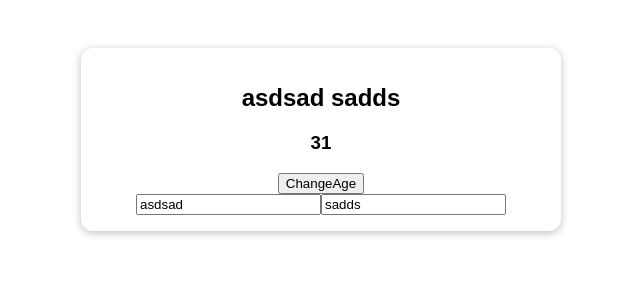
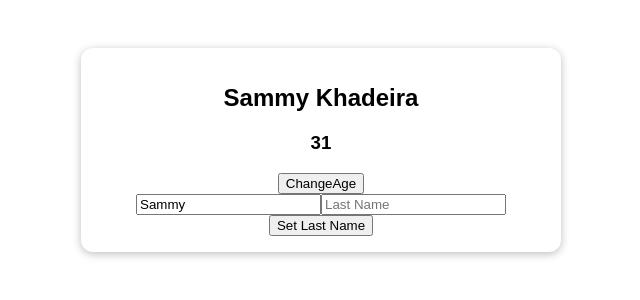
Before and after one commit to mad-sammy93/compAPI, a Vue app: page / in a window 1280 px wide. Shown: the top 300 px of the page, without its empty margins (319-959 px from the left). Built offline with nearby package versions, Linux system fonts and the light colour scheme; the HTML template or start-up script is replaced by a standard one.

Commit message:
295 Template refs

```diff
--- a/package.json
+++ b/package.json
@@ -3,7 +3,7 @@
   "version": "0.1.0",
   "private": true,
   "scripts": {
-    "serve": "export NODE_OPTIONS=--openssl-legacy-provider && vue-cli-service serve",
+    "serve": "export NODE_OPTIONS=--openssl-legacy-provider && vue-cli-service serve --port 9000",
     "build": "export NODE_OPTIONS=--openssl-legacy-provider && vue-cli-service build",
     "lint": "vue-cli-service lint"
   },
--- a/public/index.html
+++ b/public/index.html
@@ -5,7 +5,7 @@
     <meta http-equiv="X-UA-Compatible" content="IE=edge">
     <meta name="viewport" content="width=device-width,initial-scale=1.0">
     <link rel="icon" href="<%= BASE_URL %>favicon.ico">
-    <title><%= htmlWebpackPlugin.options.title %></title>
+    <title>Composition API</title>
   </head>
   <body>
     <noscript>
--- a/src/App.vue
+++ b/src/App.vue
@@ -5,7 +5,8 @@
     <button @click="setAge">ChangeAge</button>
     <div>
       <input type="text" placeholder="First Name" v-model="firstName" />
-      <input type="text" placeholder="Last Name" v-model="lastName" />
+      <input type="text" placeholder="Last Name"  ref="lastNameInput"/>
+      <button @click="setLastName">Set Last Name</button>
     </div>
   </section>
 </template>
@@ -16,8 +17,9 @@
 export default {
   setup() {
     const uAge = ref(31);
-    const firstName = ref('asdsad');
-    const lastName = ref('sadds');
+    const firstName = ref('Sammy');
+    const lastName = ref('Khadeira');
+    const lastNameInput = ref(null);
     // const user = reactive({
     //   //reactive only works with objects
     //   name: 'Sambert',
@@ -32,10 +34,14 @@
     watch([uAge,uName], function(newValue,  oldValue) {
       console.log(oldValue[0]+ ' ' + newValue[0]);
       console.log(oldValue[1]+ ' ' + newValue[1]);
-    }) ;
+    });
 
     function setNewAge() {
       uAge.value = 55;
+    }
+
+    function setLastName() {
+      lastName.value = lastNameInput.value.value;
     }
     // function setFirstName(event) {
     //   firstName.value = event.target.value;
@@ -46,7 +52,6 @@
 
     // console.log(isReactive(user));
     // console.log(isReactive(uAge.value));
-    console.log(uAge);
 
     // setTimeout(function () {
     //   // uName.value = 'Sam',
@@ -68,10 +73,12 @@
       userName: uName, //computed
       age: uAge, //change toRef
       setAge: setNewAge, //button
+      setLastName,
       // setFirstName,
       // setLastName,
       firstName,
-      lastName
+      lastName,
+      lastNameInput
     };
   },
   // data() {
```
